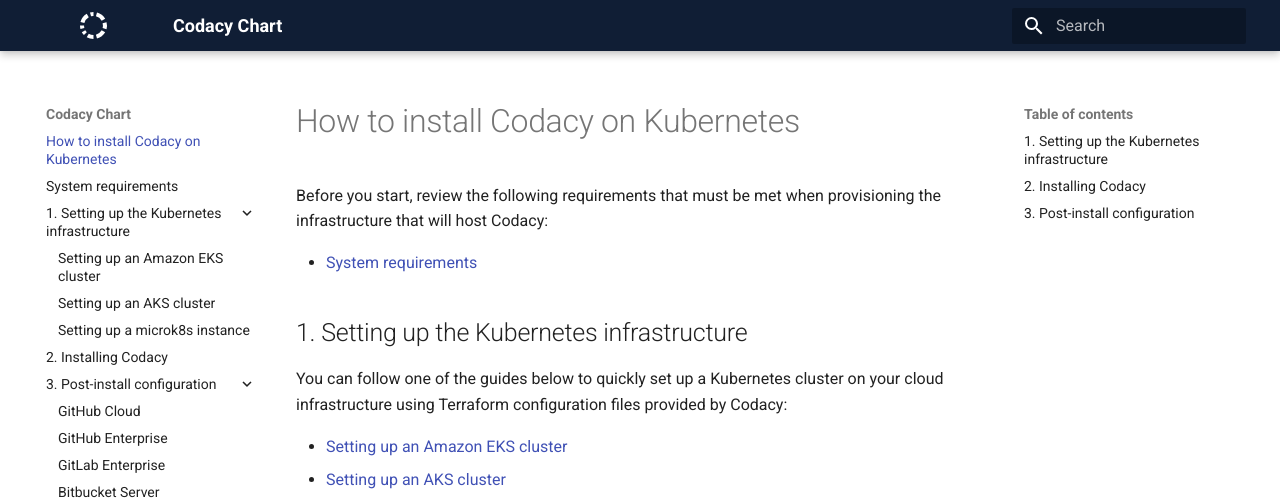
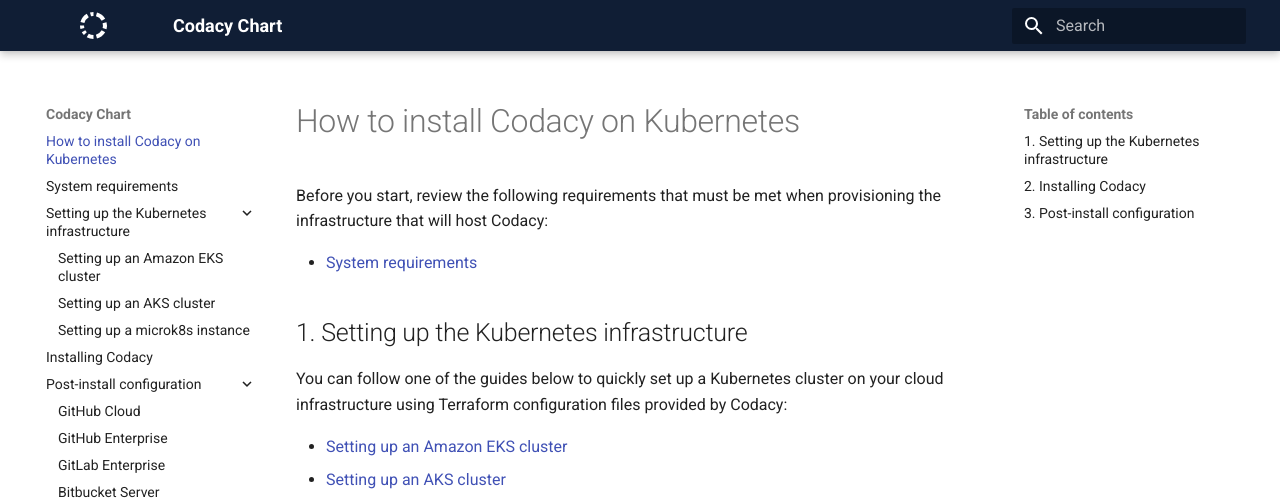
Before and after one commit to codacy/chart, an MkDocs documentation site: the page built from docs/index.md, in a window 1280 px wide. Shown: the top 500 px of the page. Built offline with MkDocs 1.6.1 and Material for MkDocs 9.7.7, drawn with Linux system fonts in a browser that asks for light colours.

Commit message:
Drop numbering on sidebar TOC
I'm thinking of including the contents of install.md directly on the
main page index.md, so having the numbering on the sidebar TOC will not
make sense anymore.

```diff
--- a/mkdocs.yml
+++ b/mkdocs.yml
@@ -38,12 +38,12 @@
 nav:
   - index.md
   - requirements.md
-  - "1. Setting up the Kubernetes infrastructure":
+  - "Setting up the Kubernetes infrastructure":
     - infrastructure/eks-quickstart.md
     - infrastructure/aks-quickstart.md
     - infrastructure/microk8s-quickstart.md
-  - "2. Installing Codacy": install.md
-  - "3. Post-install configuration":
+  - install.md
+  - "Post-install configuration":
     - configuration/git-providers/github-cloud.md
     - configuration/git-providers/github-enterprise.md
     - configuration/git-providers/gitlab-enterprise.md
```
